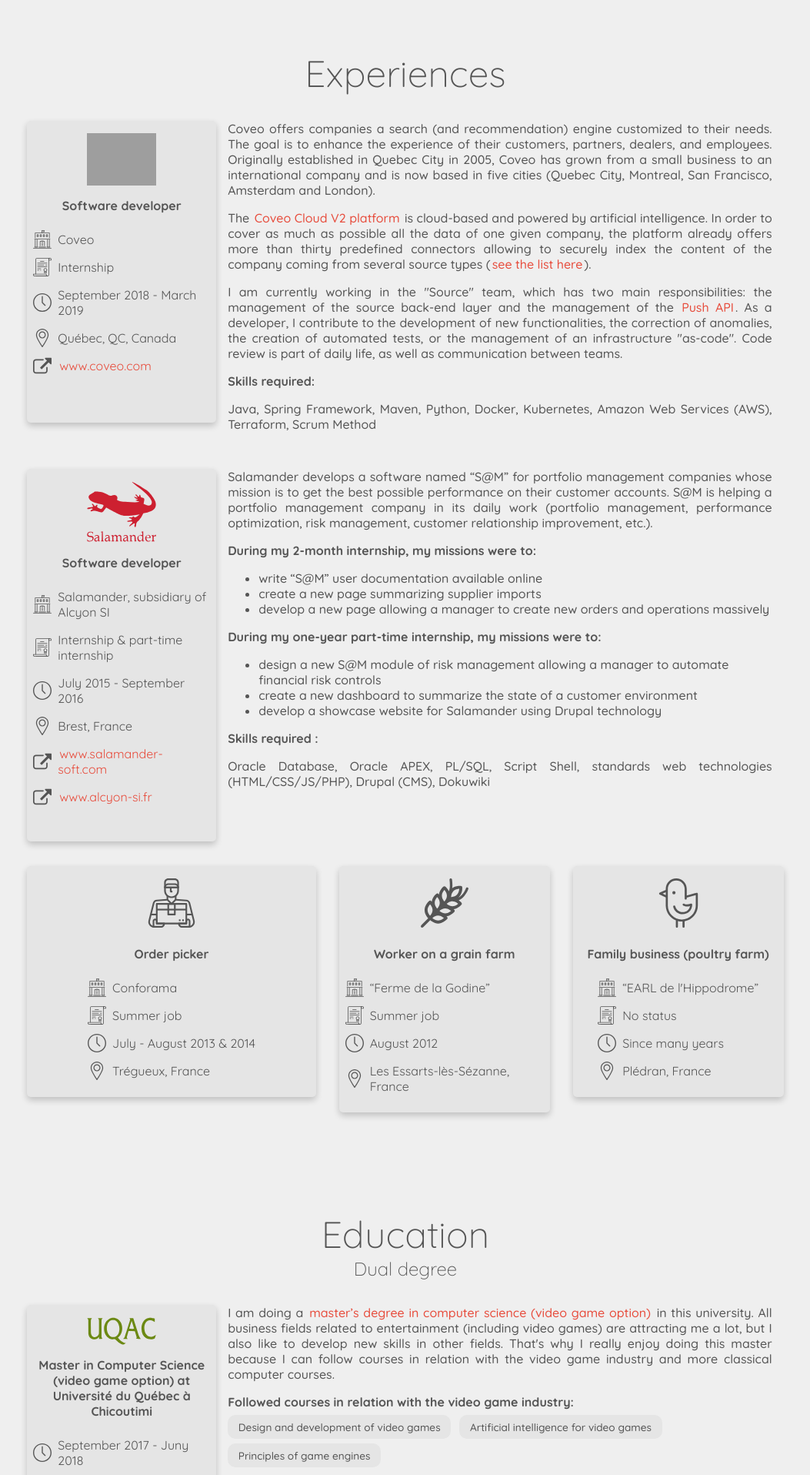
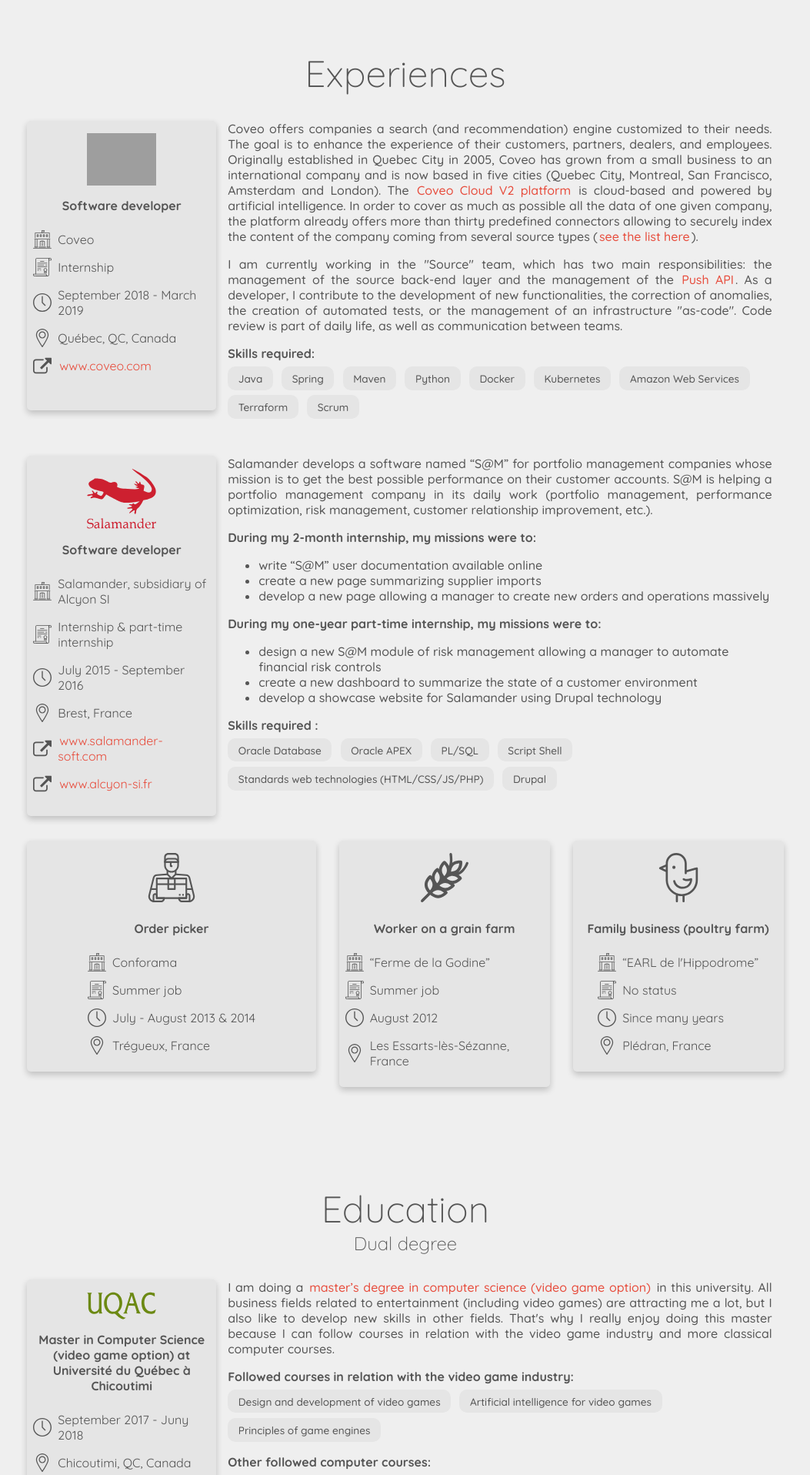
Before and after one commit to renald-morice/Portfolio, a PHP site: page / in a window 1280 px wide. Shown: the part 1632-3548 px from the top of the page at 77% size, without its empty margins (113-1166 px from the left). Run offline with PHP 8.4, Linux system fonts and the light colour scheme; some libraries are stand-ins or nearby versions; grey boxes are pictures that could not be loaded.

Commit message:
Skills required format

```diff
--- a/content/section-experiences.html
+++ b/content/section-experiences.html
@@ -30,15 +30,22 @@
                 </table>
             </div>
             <div class="col-sm-12 col-md-9 right_panel">
-                <p data-TradID="exp_coveo_desc">Coveo propose aux entreprises un moteur de recherche (et de recommandation) personnalisé à leurs besoins. L’objectif est de dynamiser l’expérience de leurs clients, partenaires, revendeurs et employés. Créée en 2005 et originaire de la ville de Québec, Coveo est passé d’une petite entreprise à une entreprise aux dimensions internationales, maintenant installée dans cinq villes (Québec, Montréal, San Francisco, Amsterdam et Londres).</p>
-
-                <p data-TradID="exp_coveo_desc2">La <a class="text_link" href="https://docs.coveo.com/en/143/cloud-v2-developers/coveo-cloud-v2-api-overview" target="_blank">plate-forme Coveo Cloud V2</a> est propulsée par de l’intelligence artificielle et basée sur le Cloud. Afin de couvrir le plus possible l’ensemble des données d’une entreprise, la plate-forme offre déjà plus d’une trentaine de connecteurs prédéfinis qui permettent d'indexer, en toute sécurité, le contenu de l’entreprise provenant de plusieurs types de source (<a class="text_link" href="https://docs.coveo.com/en/1997/cloud-v2-administrators/available-coveo-cloud-v2-source-types" target="_blank">voir la liste ici</a>).</p>
+                <p data-TradID="exp_coveo_desc">Coveo propose aux entreprises un moteur de recherche (et de recommandation) personnalisé à leurs besoins. L’objectif est de dynamiser l’expérience de leurs clients, partenaires, revendeurs et employés. Créée en 2005 et originaire de la ville de Québec, Coveo est passé d’une petite entreprise à une entreprise aux dimensions internationales, maintenant installée dans cinq villes (Québec, Montréal, San Francisco, Amsterdam et Londres). La <a class="text_link" href="https://docs.coveo.com/en/143/cloud-v2-developers/coveo-cloud-v2-api-overview" target="_blank">plate-forme Coveo Cloud V2</a> est propulsée par de l’intelligence artificielle et basée sur le Cloud. Afin de couvrir le plus possible l’ensemble des données d’une entreprise, la plate-forme offre déjà plus d’une trentaine de connecteurs prédéfinis qui permettent d'indexer, en toute sécurité, le contenu de l’entreprise provenant de plusieurs types de source (<a class="text_link" href="https://docs.coveo.com/en/1997/cloud-v2-administrators/available-coveo-cloud-v2-source-types" target="_blank">voir la liste ici</a>).</p>
 
                 <p data-TradID="exp_coveo_duty">Je travaille actuellement dans l’équipe "Source" qui a deux grandes responsabilités : la gestion de la couche back-end des sources ainsi que la gestion du <a class="text_link" href="https://docs.coveo.com/en/78/cloud-v2-developers/push-api-reference" target="_blank">Push API</a>. En tant que développeur, je contribue à l’élaboration de nouvelles fonctionnalités, la correction d'anomalies, la mise en place de tests automatisés, ou encore le développement d’une infrastructure "as-code". La revue de code fait partie du quotidien, tout comme la collaboration entre les équipes.</p>
 
                 <h5 data-TradID="exp_coveo_skills">Compétences renforcées ou acquises :</h5>
-                <p data-TradID="exp_coveo_skills_list">Java, Spring Framework, Maven, Python, Docker, Kubernetes, Amazon Web Services (AWS), Terraform, Méthodologie Scrum</p>
-
+                <div class="iterator">
+                    <span>Java</span>
+                    <span>Spring</span>
+                    <span>Maven</span>
+                    <span>Python</span>
+                    <span>Docker</span>
+                    <span>Kubernetes</span>
+                    <span>Amazon Web Services</span>
+                    <span>Terraform</span>
+                    <span>Scrum</span>
+                </div>
             </div>
         </div>
     </div>
@@ -91,7 +98,14 @@
                     <li data-TradID="exp_sal_pti3">développer un site vitrine pour Salamander à l'aide de la technologie Drupal</li>
                 </ul>
                 <h5 data-TradID="exp_sal_skills">Compétences nécessaires :</h5>
-                <p data-TradID="exp_sal_skills_list">Oracle Database, Oracle APEX, PL/SQL, Script Shell, Technologies web standards (HTML/CSS/JS/PHP), Drupal (CMS), Dokuwiki</p>
+                <div class="iterator">
+                    <span>Oracle Database</span>
+                    <span>Oracle APEX</span>
+                    <span>PL/SQL</span>
+                    <span>Script Shell</span>
+                    <span data-TradID="exp_sal_skill_WT">Technologies web standards (HTML/CSS/JS/PHP)</span>
+                    <span>Drupal</span>
+                </div>
             </div>
         </div>
     </div>
--- a/css/portfolio.css
+++ b/css/portfolio.css
@@ -529,8 +529,6 @@ section#certifications {
     margin-bottom: 1em; }
 
 section#work_experiences #exp_coveo .left_panel {
-  padding-bottom: 3em; }
-section#work_experiences #exp_sal .left_panel {
   padding-bottom: 2em; }
 
 section#skills h2 {
--- a/css/scss/portfolio.scss
+++ b/css/scss/portfolio.scss
@@ -835,12 +835,6 @@ section#work_experiences{
 
     #exp_coveo{
         .left_panel{
-            padding-bottom: 3em;
-        }
-    }
-
-    #exp_sal{
-        .left_panel{
             padding-bottom: 2em;
         }
     }
--- a/translate.json
+++ b/translate.json
@@ -253,12 +253,8 @@
 			"en":"September 2018 - March 2019"
         },
         "exp_coveo_desc": {
-            "fr":"Coveo propose aux entreprises un moteur de recherche (et de recommandation) personnalisé à leurs besoins. L’objectif est de dynamiser l’expérience de leurs clients, partenaires, revendeurs et employés. Créée en 2005 et originaire de la ville de Québec, Coveo est passé d’une petite entreprise à une entreprise aux dimensions internationales, maintenant installée dans cinq villes (Québec, Montréal, San Francisco, Amsterdam et Londres).",
-			"en":"Coveo offers companies a search (and recommendation)  engine  customized to their needs. The goal is to enhance the experience of their customers, partners, dealers, and employees. Originally  established in Quebec City in 2005, Coveo has grown from a small business to an international company and is now based in five cities (Quebec City, Montreal, San Francisco, Amsterdam and London)."
-        },
-        "exp_coveo_desc2": {
-            "fr":"La <a class=\"text_link\" href=\"https://docs.coveo.com/en/143/cloud-v2-developers/coveo-cloud-v2-api-overview\" target=\"_blank\">plate-forme Coveo Cloud V2</a> est propulsée par de l’intelligence artificielle et basée sur le Cloud. Afin de couvrir le plus possible l’ensemble des données d’une entreprise, la plate-forme offre déjà plus d’une trentaine de connecteurs prédéfinis qui permettent d'indexer, en toute sécurité, le contenu de l’entreprise provenant de plusieurs types de source (<a class=\"text_link\" href=\"https://docs.coveo.com/en/1997/cloud-v2-administrators/available-coveo-cloud-v2-source-types\" target=\"_blank\">voir la liste ici</a>).",
-			"en":"The <a class=\"text_link\" href=\"https://docs.coveo.com/en/143/cloud-v2-developers/coveo-cloud-v2-api-overview\" target=\"_blank\">Coveo Cloud V2 platform</a> is cloud-based and powered by artificial intelligence. In order to cover as much as possible all the data of one given company, the platform already offers more than thirty predefined connectors allowing to securely index the content of the company coming from several source types (<a class=\"text_link\" href=\"https://docs.coveo.com/en/1997/cloud-v2-administrators/available-coveo-cloud-v2-source-types\" target=\"_blank\">see the list here</a>)."
+            "fr":"Coveo propose aux entreprises un moteur de recherche (et de recommandation) personnalisé à leurs besoins. L’objectif est de dynamiser l’expérience de leurs clients, partenaires, revendeurs et employés. Créée en 2005 et originaire de la ville de Québec, Coveo est passé d’une petite entreprise à une entreprise aux dimensions internationales, maintenant installée dans cinq villes (Québec, Montréal, San Francisco, Amsterdam et Londres). La <a class=\"text_link\" href=\"https://docs.coveo.com/en/143/cloud-v2-developers/coveo-cloud-v2-api-overview\" target=\"_blank\">plate-forme Coveo Cloud V2</a> est propulsée par de l’intelligence artificielle et basée sur le Cloud. Afin de couvrir le plus possible l’ensemble des données d’une entreprise, la plate-forme offre déjà plus d’une trentaine de connecteurs prédéfinis qui permettent d'indexer, en toute sécurité, le contenu de l’entreprise provenant de plusieurs types de source (<a class=\"text_link\" href=\"https://docs.coveo.com/en/1997/cloud-v2-administrators/available-coveo-cloud-v2-source-types\" target=\"_blank\">voir la liste ici</a>).",
+			"en":"Coveo offers companies a search (and recommendation)  engine  customized to their needs. The goal is to enhance the experience of their customers, partners, dealers, and employees. Originally  established in Quebec City in 2005, Coveo has grown from a small business to an international company and is now based in five cities (Quebec City, Montreal, San Francisco, Amsterdam and London). The <a class=\"text_link\" href=\"https://docs.coveo.com/en/143/cloud-v2-developers/coveo-cloud-v2-api-overview\" target=\"_blank\">Coveo Cloud V2 platform</a> is cloud-based and powered by artificial intelligence. In order to cover as much as possible all the data of one given company, the platform already offers more than thirty predefined connectors allowing to securely index the content of the company coming from several source types (<a class=\"text_link\" href=\"https://docs.coveo.com/en/1997/cloud-v2-administrators/available-coveo-cloud-v2-source-types\" target=\"_blank\">see the list here</a>)."
         },
         "exp_coveo_duty": {
             "fr":"Je travaille actuellement dans l’équipe \"Source\" qui a deux grandes responsabilités : la gestion de la couche back-end des sources ainsi que la gestion du <a class=\"text_link\" href=\"https://docs.coveo.com/en/78/cloud-v2-developers/push-api-reference\" target=\"_blank\">Push API</a>. En tant que développeur, je contribue à l’élaboration de nouvelles fonctionnalités, la correction d'anomalies, la mise en place de tests automatisés, ou encore le développement d’une infrastructure \"as-code\". La revue de code fait partie du quotidien, tout comme la collaboration entre les équipes.",
@@ -267,10 +263,6 @@
         "exp_coveo_skills": {
             "fr":"Compétences nécessaires :",
 			"en":"Skills required:"
-        },
-        "exp_coveo_skills_list": {
-            "fr":"Java, Spring Framework, Maven, Python, Docker, Kubernetes, Amazon Web Services (AWS), Terraform, Méthodologie Scrum",
-			"en":"Java, Spring Framework, Maven, Python, Docker, Kubernetes, Amazon Web Services (AWS), Terraform, Scrum Method"
         },
         "exp_sal": {
             "fr":"Développeur logiciel",
@@ -331,6 +323,10 @@
         "exp_sal_skills_list": {
             "fr":"Oracle Database, Oracle APEX, PL/SQL, Script Shell, Technologies web standards (HTML/CSS/JS/PHP), Drupal (CMS), Dokuwiki",
 			"en":"Oracle Database, Oracle APEX, PL/SQL, Script Shell, standards web technologies (HTML/CSS/JS/PHP), Drupal (CMS), Dokuwiki"
+        },
+        "exp_sal_skill_WT": {
+            "fr":"Technologies web standards (HTML/CSS/JS/PHP)",
+			"en":"Standards web technologies (HTML/CSS/JS/PHP)"
         },
         "exp_conf": {
             "fr":"Préparateur de commande",
```
Also changed, not shown: 1 other file.
